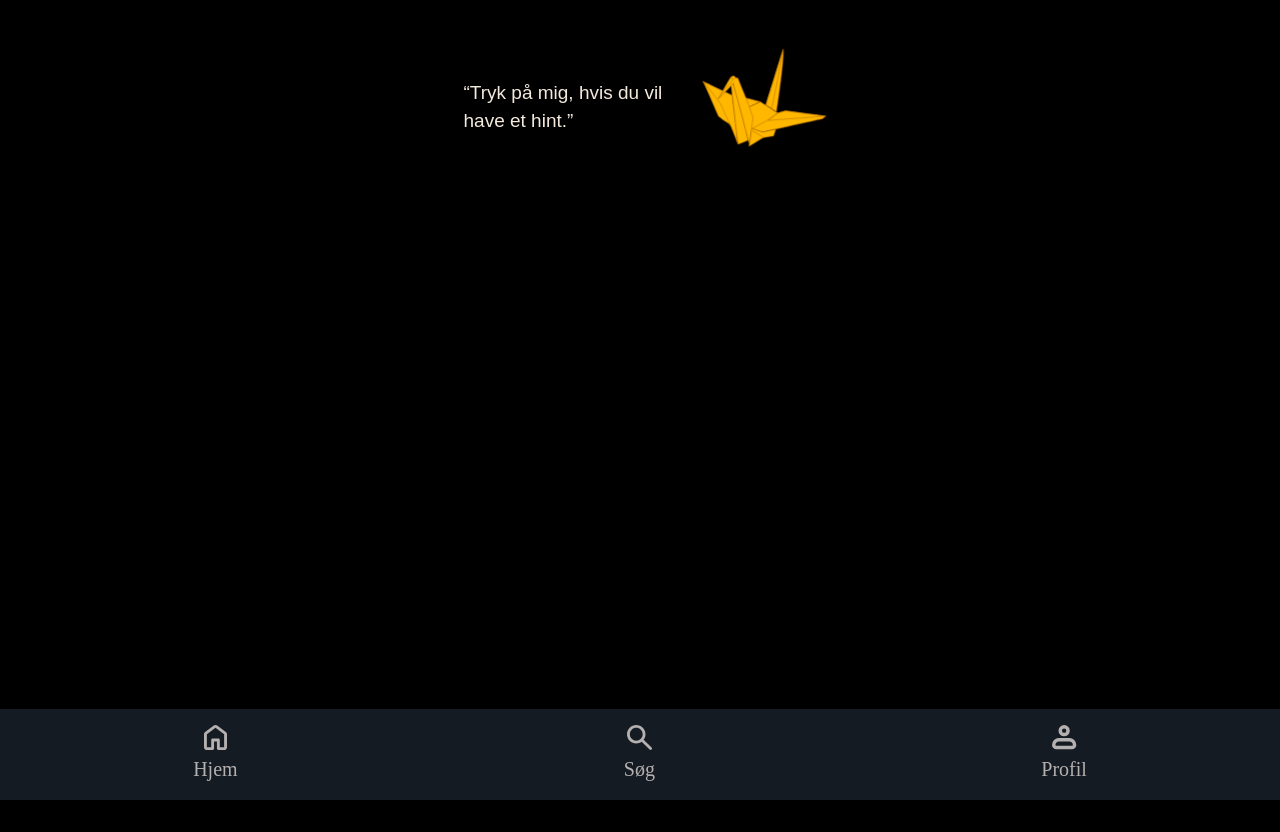
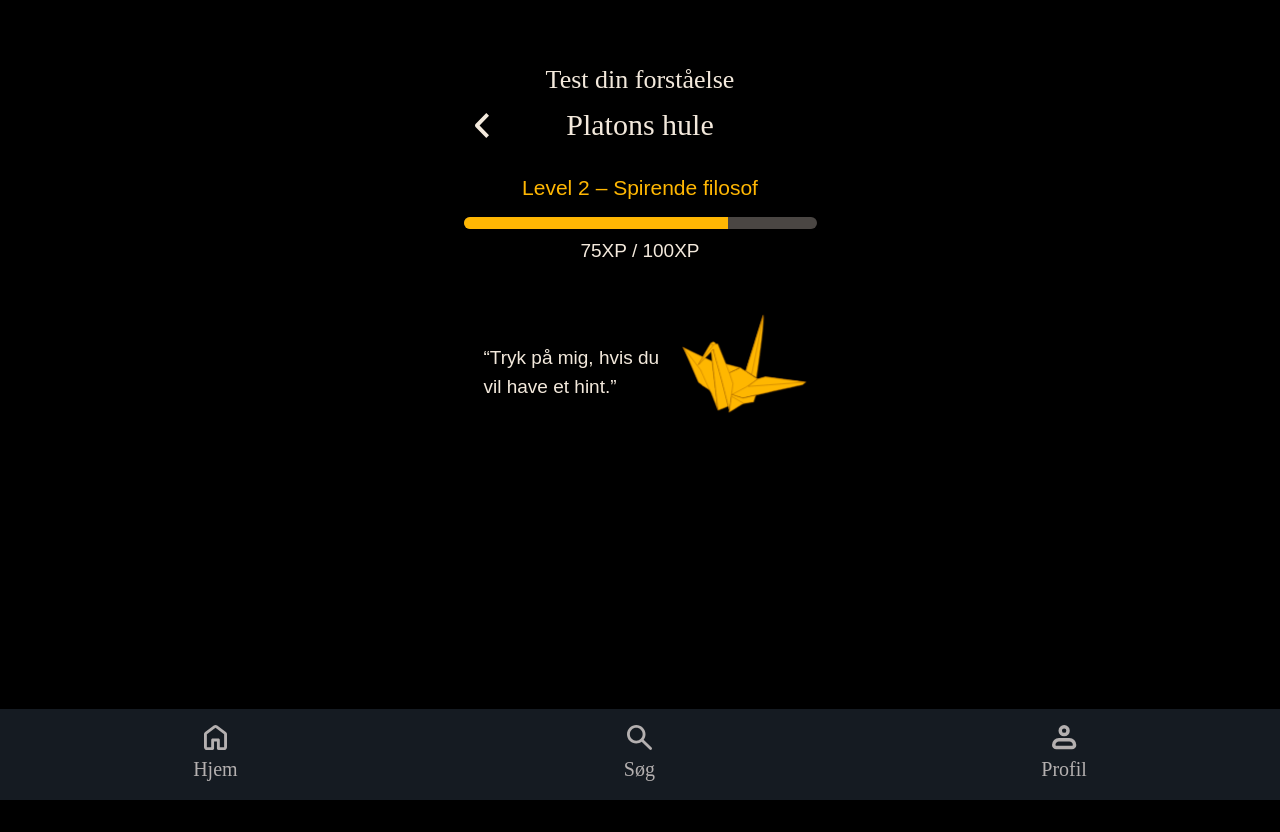
Before and after one commit to SarahNevin/filosofiapp, a React (Vite) app: page /quiz in a window 1280 px wide. After the commit the page ends 800 px from the top, so only its background shows below. Built offline with nearby package versions, Linux system fonts and the light colour scheme; a web font is replaced by a local one.

Commit message:
ScreenHeader + Progress bar tilføjet

```diff
--- a/src/views/QuizView.jsx
+++ b/src/views/QuizView.jsx
@@ -3,6 +3,7 @@ import { useNavigate } from "react-router-dom";
 import { CtaKnap } from "../components/CtaKnap";
 
 import Navigation from "../components/Navigation";
+import ScreenHeader from "../components/ScreenHeader";
 import Guidetekst from "../components/Guidetekst";
 import LydIkon from "../assets/images/lyd.svg";
 
@@ -12,6 +13,34 @@ export default function QuizView() {
 
   return (
     <div className="min-h-screen pb-[91px]">
+
+            <ScreenHeader
+              tagline="Test din forståelse"
+              title="Platons hule"
+              level="h2"
+              visTilbageknap={true}
+            />
+
+
+      <div className="px-5 mt-6">
+
+        {/* LEVEL + XP */}
+        <div className="mb-6">
+          <p className="progress-tekst text-center mb-2">
+            Level 2 – Spirende filosof
+          </p>
+
+          {/* Progressbar */}
+          <div className="w-full h-3 bg-[#f3e9dc]/30 rounded-full overflow-hidden">
+            <div className="h-full w-[75%] bg-[#ffb703]"></div>
+          </div>
+
+          <p className="text-center mt-2">
+            75XP / 100XP
+          </p>
+        </div>
+
+
       {/* Guidetekst med klikbar trane for hint */}
       <Guidetekst
         kanKlikkes={true}
@@ -65,5 +94,6 @@ export default function QuizView() {
 
       <Navigation />
     </div>
+    </div>
   );
 }
```
